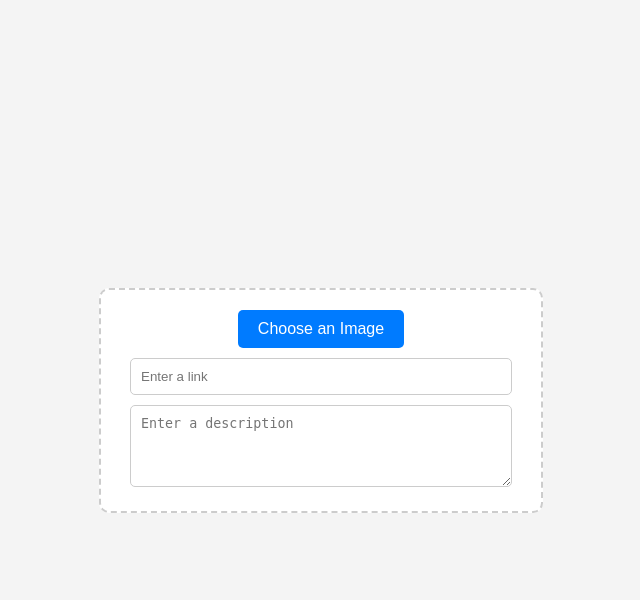
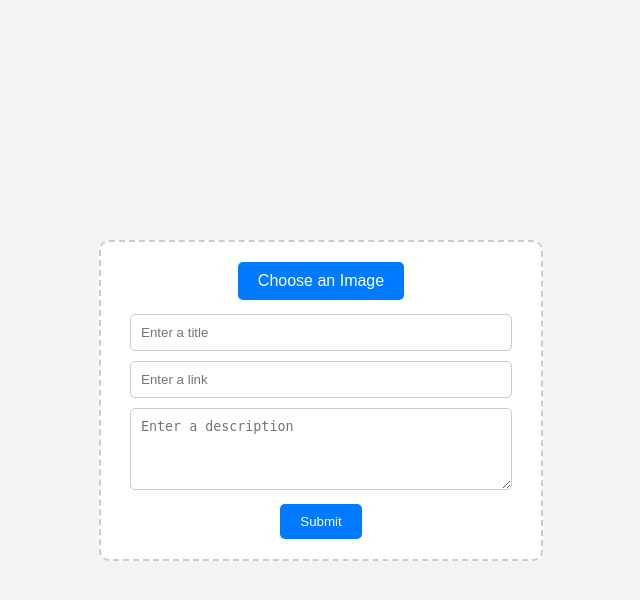
Before and after one commit to MahdiMohammadiha/AdsPanel, a Django app: page /ads/ in a window 1280 px wide. Shown: the top 600 px of the page, without its empty margins (319-959 px from the left). Run offline with Django 5.2, Linux system fonts and the light colour scheme.

Commit message:
Enhance image upload form with title field and validation indicators

```diff
--- a/ads/templates/index.html
+++ b/ads/templates/index.html
@@ -48,12 +48,58 @@
 <body>
     <div class="upload-box">
         <form>
-            <input type="file" id="imageUpload" accept=".gif, .jpg, .jpeg, .png">
-            <label for="imageUpload">Choose an Image</label>
-            <input type="url" id="link" name="link" placeholder="Enter a link" style="width: 90%; margin-top: 10px; padding: 10px; border: 1px solid #ccc; border-radius: 5px;">
-            <textarea id="description" name="description" placeholder="Enter a description" rows="4" style="width: 90%; margin-top: 10px; padding: 10px; border: 1px solid #ccc; border-radius: 5px; resize: vertical;"></textarea>
+            <div style="position: relative; margin-bottom: 10px;">
+                <input type="file" id="imageUpload" accept=".gif, .jpg, .jpeg, .png" onchange="showFilePath()">
+                <label for="imageUpload">Choose an Image</label>
+                <span id="imageTick" style="position: absolute; right: 10px; top: 50%; transform: translateY(-50%); color: green; font-size: 18px; display: none;">✔</span>
+            </div>
+            <p id="filePath" style="margin-top: 10px; font-size: 14px; color: #555;"></p>
+
+            <div style="position: relative; margin-bottom: 10px;">
+                <input type="text" id="title" name="title" placeholder="Enter a title" style="width: 90%; padding: 10px; border: 1px solid #ccc; border-radius: 5px;" oninput="checkField('title', 'titleTick')">
+                <span id="titleTick" style="position: absolute; right: 10px; top: 50%; transform: translateY(-50%); color: green; font-size: 18px; display: none;">✔</span>
+            </div>
+
+            <div style="position: relative; margin-bottom: 10px;">
+                <input type="url" id="link" name="link" placeholder="Enter a link" style="width: 90%; padding: 10px; border: 1px solid #ccc; border-radius: 5px;" oninput="checkField('link', 'linkTick')">
+                <span id="linkTick" style="position: absolute; right: 10px; top: 50%; transform: translateY(-50%); color: green; font-size: 18px; display: none;">✔</span>
+            </div>
+
+            <div style="position: relative; margin-bottom: 10px;">
+                <textarea id="description" name="description" placeholder="Enter a description" rows="4" style="width: 90%; padding: 10px; border: 1px solid #ccc; border-radius: 5px; resize: vertical;" oninput="checkField('description', 'descriptionTick')"></textarea>
+                <span id="descriptionTick" style="position: absolute; right: 10px; top: 10px; color: green; font-size: 18px; display: none;">✔</span>
+            </div>
+
+            <button type="submit" style="padding: 10px 20px; background-color: #007bff; color: #fff; border: none; border-radius: 5px; cursor: pointer;">
+                Submit
+            </button>
         </form>
     </div>
+
+    <script>
+        function showFilePath() {
+            const fileInput = document.getElementById('imageUpload');
+            const filePath = document.getElementById('filePath');
+            const imageTick = document.getElementById('imageTick');
+            if (fileInput.files.length > 0) {
+                filePath.textContent = `${fileInput.files[0].name}`;
+                imageTick.style.display = 'inline';
+            } else {
+                filePath.textContent = '';
+                imageTick.style.display = 'none';
+            }
+        }
+
+        function checkField(inputId, tickId) {
+            const inputField = document.getElementById(inputId);
+            const tick = document.getElementById(tickId);
+            if (inputField.value.trim() !== '') {
+                tick.style.display = 'inline';
+            } else {
+                tick.style.display = 'none';
+            }
+        }
+    </script>
 </body>
 
 </html>
```
